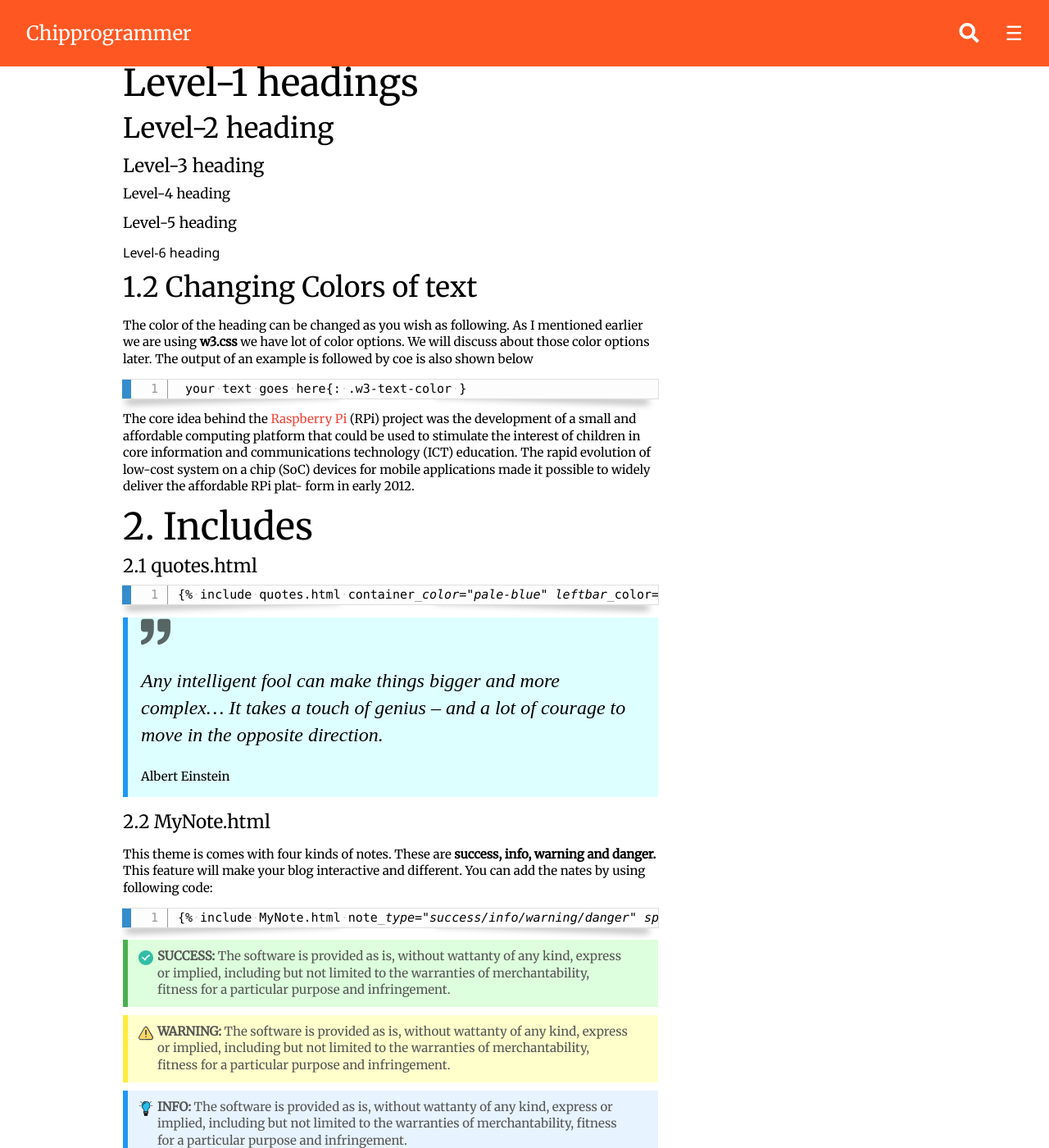
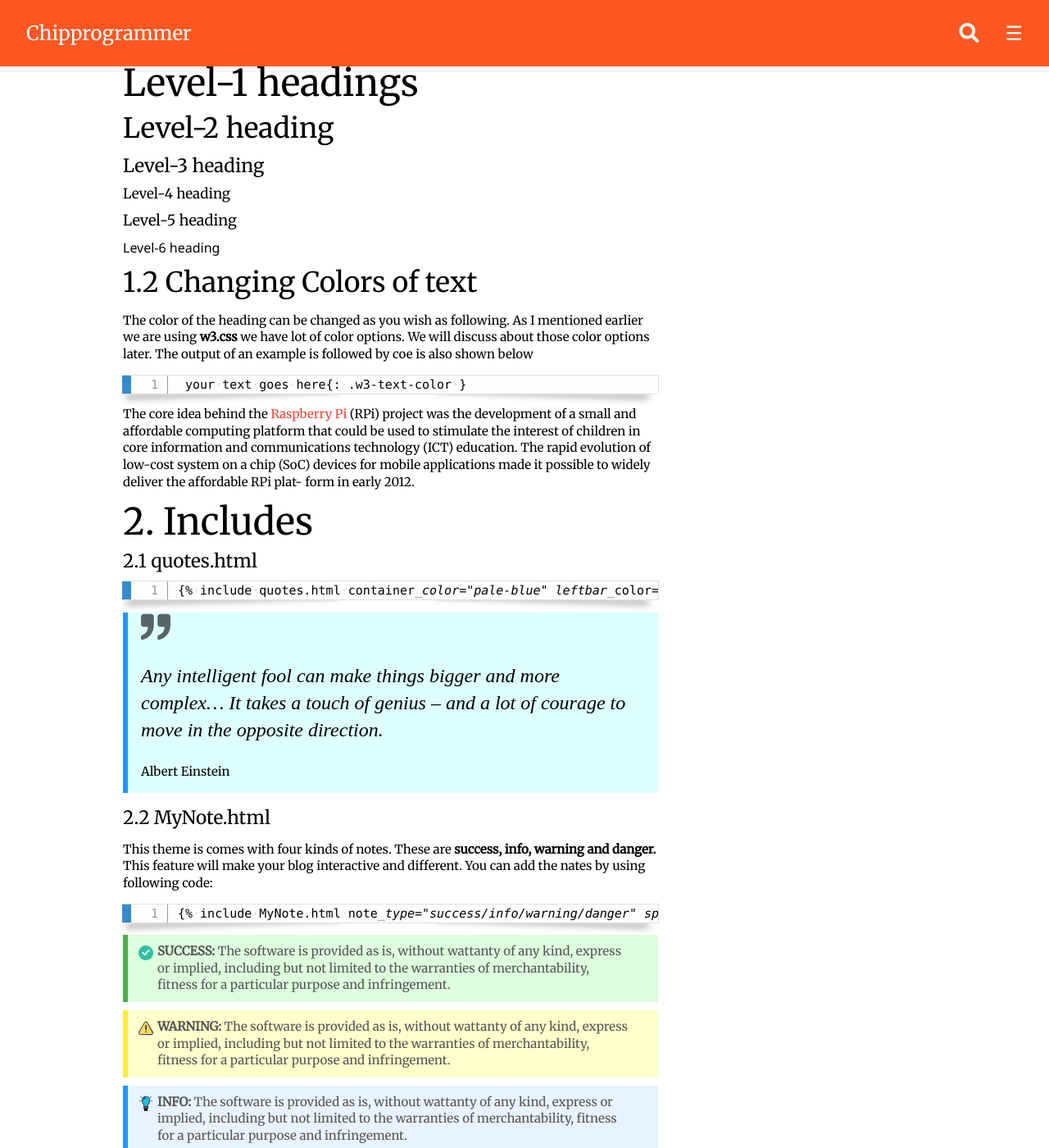
Before and after one commit to techiworld/techiworld.github.io, a Jekyll site: the page built from Documentation.md, in a window 1280 px wide and 1400 px high, scrolled down 592 px. Shown: the whole window at 82% size. Built offline with Jekyll 4.4.1, drawn with Linux system fonts in a browser that asks for light colours; comment, search, counter and statistics services are not loaded.

Commit message:
Update main.css

```diff
--- a/assets/css/main.css
+++ b/assets/css/main.css
@@ -1,4 +1,4 @@
-body,h1,h2,h3,h4,h5 {font-family: 'Merriweather', serif;line-height: 1.7em;}
+body,h1,h2,h3,h4,h5 {font-family: 'Merriweather', serif}
 @media only screen and (min-width : 768px) {
 .container {
     width: 220px;
```
